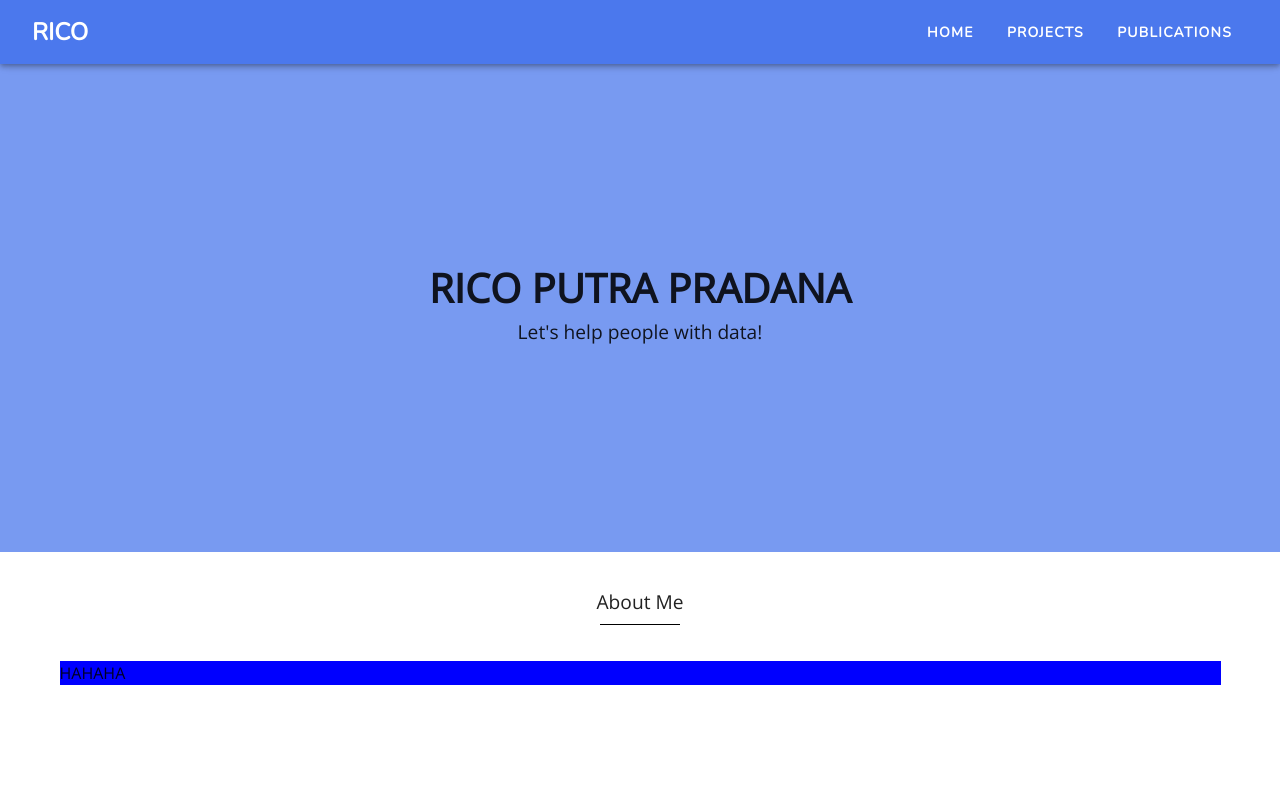
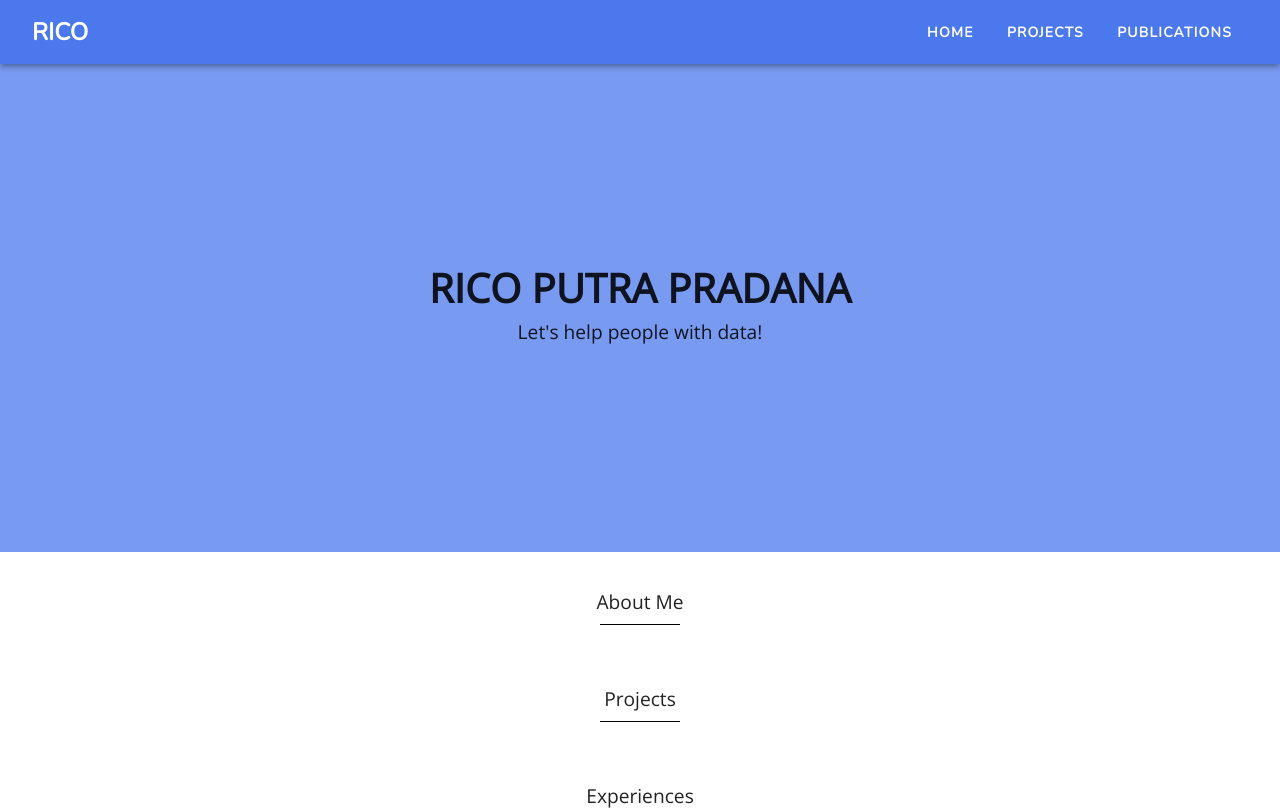
Before and after one commit to ricoputrap/web-portfolio, a Vue app: page / in a window 1280 px wide. Shown: the top 810 px of the page. Built offline with nearby package versions, Linux system fonts and the light colour scheme.

Commit message:
ADD vuex to dynamically manage components

```diff
--- a/package.json
+++ b/package.json
@@ -11,7 +11,8 @@
     "core-js": "^3.6.5",
     "vue": "^2.6.11",
     "vue-router": "^3.4.3",
-    "vuetify": "^2.2.11"
+    "vuetify": "^2.2.11",
+    "vuex": "^3.5.1"
   },
   "devDependencies": {
     "@vue/cli-plugin-babel": "~4.5.0",
--- a/src/components/Section.vue
+++ b/src/components/Section.vue
@@ -1,17 +1,17 @@
 <template>
     <v-container fluid class="pt-7" >
         <v-row justify="center" class="mb-6">
-            <h2 class="font-weight-regular pa-2">About Me</h2>
+            <h2 class="font-weight-regular pa-2">{{title}}</h2>
         </v-row>
-        <v-container>
-            <p>HAHAHA</p>
-        </v-container>
     </v-container>
 </template>
 
 <script>
 export default {
-    name: "Section"
+    name: "Section",
+    props: {
+        title: String
+    },
 }
 </script>
 
--- a/src/main.js
+++ b/src/main.js
@@ -1,7 +1,8 @@
 import Vue from 'vue'
 import App from './App.vue'
 import VueRouter from 'vue-router'
-import vuetify from './plugins/vuetify';
+import vuetify from './plugins/vuetify'
+import store from './store'
 
 import Home from './pages/Home'
 
@@ -17,6 +18,7 @@ const router = new VueRouter({
 })
 
 new Vue({
+  store,
   router,
   vuetify,
   render: h => h(App)
--- a/src/pages/Home.vue
+++ b/src/pages/Home.vue
@@ -1,13 +1,22 @@
 <template>
   <v-main class="pa-0">
     <Carousels />
+    <div
+      v-for="secTitle in sec_titles"
+      :key="secTitle">
+      <Section :title="secTitle" />
+    </div>
     <Section />
   </v-main>
 </template>
 
 <script>
+// pass a component as a prop: https://stackoverflow.com/questions/42992579/is-it-possible-to-pass-a-component-as-props-and-use-it-in-a-child-component-in-v
+
 import Carousels from '../components/Carousels'
 import Section from '../components/Section'
+
+import { mapGetters } from 'vuex'
 
 export default {
     name: "Home",
@@ -24,6 +33,7 @@ export default {
         ]
       }
     },
+    computed: mapGetters(['sec_titles']),
 }
 </script>
 
--- /dev/null
+++ b/src/store/index.js
@@ -0,0 +1,13 @@
+import Vuex from 'vuex';
+import Vue from 'vue';
+import index from './modules/index'
+
+// Load Vuex
+Vue.use(Vuex)
+
+// Create a store
+export default new Vuex.Store({
+    modules: {
+        index
+    }
+});
--- /dev/null
+++ b/src/store/modules/index.js
@@ -0,0 +1,18 @@
+const state = {
+    sections: ['About Me', 'Projects', 'Experiences', 'Skills', 'Publications', 'Contact Me!']
+}
+
+const getters = {
+    sec_titles: (state) => state.sections
+};
+
+const mutations = {}
+
+const actions = {}
+
+export default {
+    state,
+    getters,
+    mutations,
+    actions
+}
```
Also changed, not shown: 1 other file (tests, documents, lock files or other folders).
